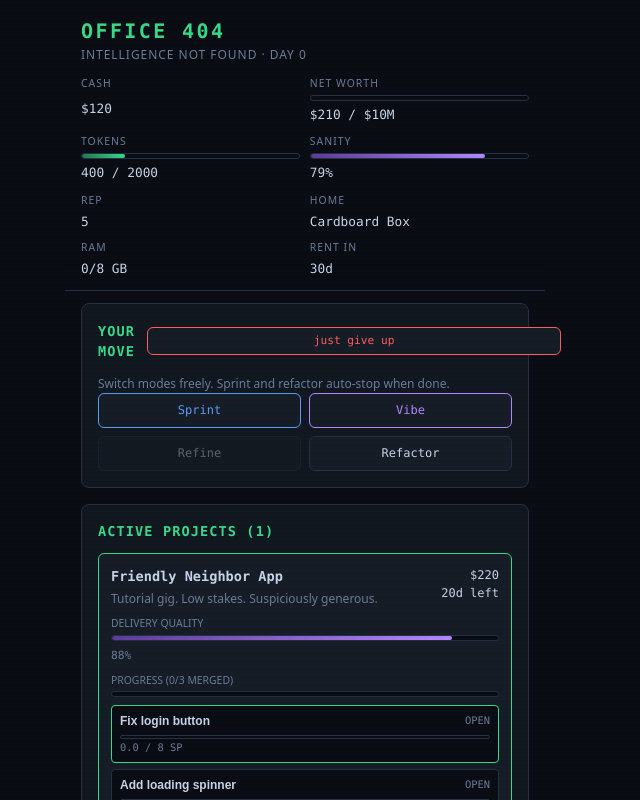
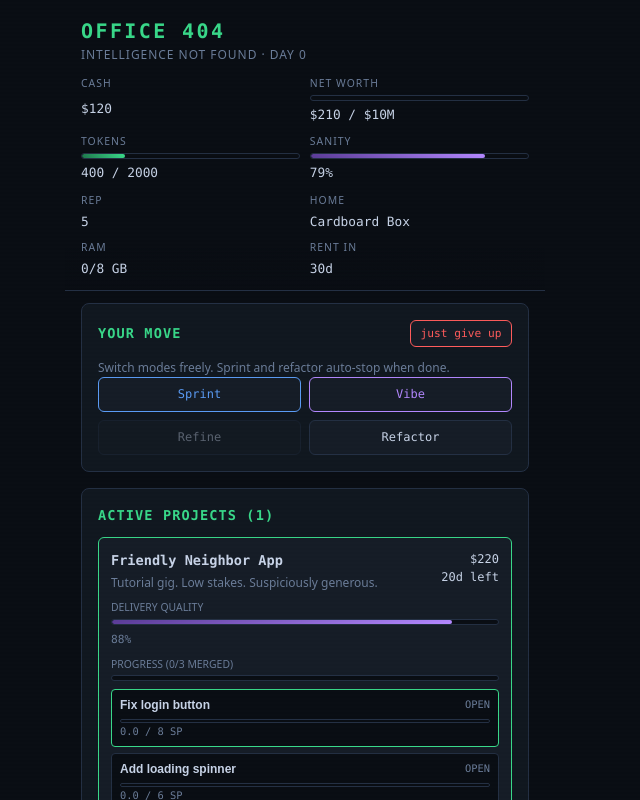
Before and after one commit to undreren/office404, a React (Vite) app: page / in a window 1280 px wide. Shown: the top 800 px of the page, without its empty margins (335-975 px from the left). Built offline with nearby package versions, Linux system fonts and the light colour scheme.

Commit message:
Fix 'just give up' button overflow in panel header (#9)
Override btn--small and btn--danger width: 100% for the panel header
action so the button sizes to its label and stays aligned to the right.

Co-authored-by: Cursor Agent <cursoragent@cursor.com>

```diff
--- a/src/index.css
+++ b/src/index.css
@@ -219,12 +219,12 @@ body {
 
 .panel__header h2 {
   margin-bottom: 0;
+  flex: 1;
+  min-width: 0;
 }
 
-.panel__header-action {
+.panel__header .panel__header-action {
   flex-shrink: 0;
-  width: auto;
-  margin: 0;
   padding: 0.35rem 0.6rem;
 }
 
@@ -350,6 +350,14 @@ body {
   margin-top: 0.4rem;
   padding: 0.4rem;
   font-size: 0.7rem;
+}
+
+.panel__header .panel__header-action {
+  width: fit-content;
+  max-width: 100%;
+  margin: 0;
+  margin-top: 0;
+  white-space: nowrap;
 }
 
 /* Vendors */
```
